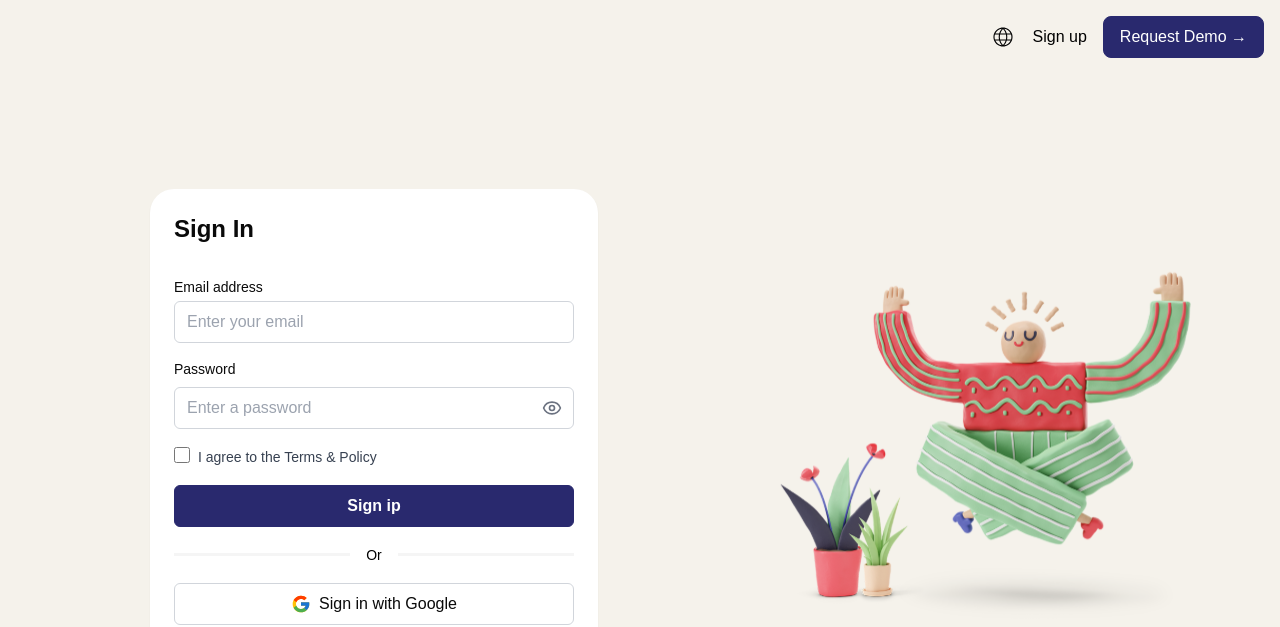
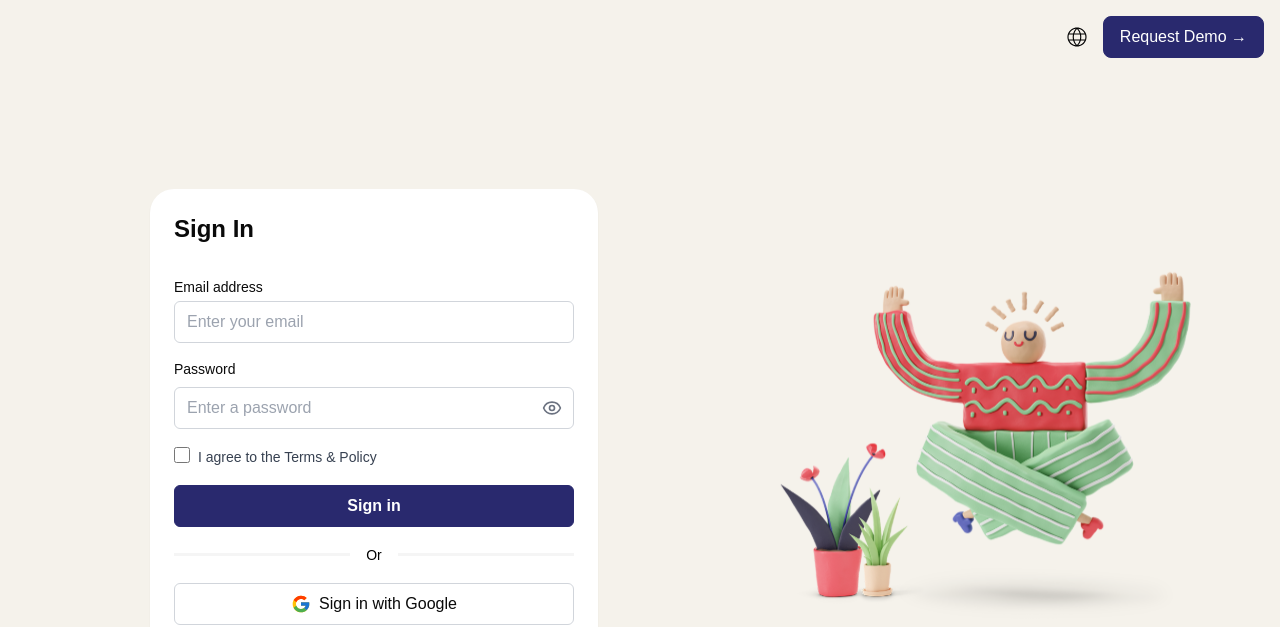
Before and after one commit to yusuftomilola/DeWordle, a Next.js app in the folder frontend/: page /signin in a window 1280 px wide. Shown: the top 627 px of the page. Built offline with nearby package versions, Linux system fonts and the light colour scheme; a web font is replaced by a local one.

Commit message:
fix routing issue

```diff
--- a/frontend/app/(auth)/layout.tsx
+++ b/frontend/app/(auth)/layout.tsx
@@ -11,9 +11,6 @@ const AuthLayout: React.FC<AuthLayoutProps> = ({ children }) => {
       <header className="p-4 flex justify-end">
         <div className="flex items-center gap-4">
           <Image src="/world-icon.svg" alt="world" width={20} height={20} />
-          <button className="flex items-center text-[#000000]">
-            <span className="ml-1">Sign up</span>
-          </button>
           <button className="bg-[#29296E] border border-[#29296E] text-white  px-4 py-2 rounded-lg hover:bg-opacity-90 transition-colors">
             Request Demo →
           </button>
--- a/frontend/app/(auth)/signin/page.jsx
+++ b/frontend/app/(auth)/signin/page.jsx
@@ -5,6 +5,7 @@ import { useState } from 'react';
 import { Eye, EyeOff } from 'lucide-react';
 import * as Yup from 'yup';
 import { Field, Form, Formik } from 'formik';
+import Link from "next/link";
 
 export default function SignIn() {
   const [showPassword, setShowPassword] = useState(false);
@@ -143,7 +144,7 @@ export default function SignIn() {
                   disabled={isSubmitting}
                   className="w-full bg-[#29296E] border border-[#29296E] text-white py-2 px-4 rounded-md font-[700] hover:bg-indigo-800 focus:outline-none focus:ring-2 focus:ring-indigo-500"
                 >
-                  {isSubmitting ? 'Signing ip...' : 'Sign ip'}
+                  {isSubmitting ? 'Signing in...' : 'Sign in'}
                 </button>
 
                 <div className="relative text-center my-6">
@@ -169,12 +170,13 @@ export default function SignIn() {
 
                 <div className="text-center text-sm">
                   Don't have an account?
-                  <a
-                    href="#"
+                  <Link
+                    href="/signup"
                     className="text-[#0F3DDE] font-[500] hover:underline"
+                    passHref
                   >
                     Sign Up
-                  </a>
+                  </Link>
                 </div>
               </Form>
             )}
--- a/frontend/components/LandingPage.jsx
+++ b/frontend/components/LandingPage.jsx
@@ -27,9 +27,11 @@ const LandingPage = () => {
         {/* Buttons */}
         <div className="mt-6 flex flex-col sm:flex-row justify-center gap-4">
           {/* Log In Button */}
+          <Link href="/signup" passHref>
           <button className="px-6 py-3 w-full sm:w-[180px] md:w-[200px] h-[40px] md:h-[55px] text-base md:text-lg font-medium text-[#29296E] bg-gray-300 rounded-full shadow-md hover:bg-gray-400 transition border border-gray-400">
             Log In
           </button>
+          </Link>
 
           {/* Play Button */}
           <Link href="/game" passHref>
```
